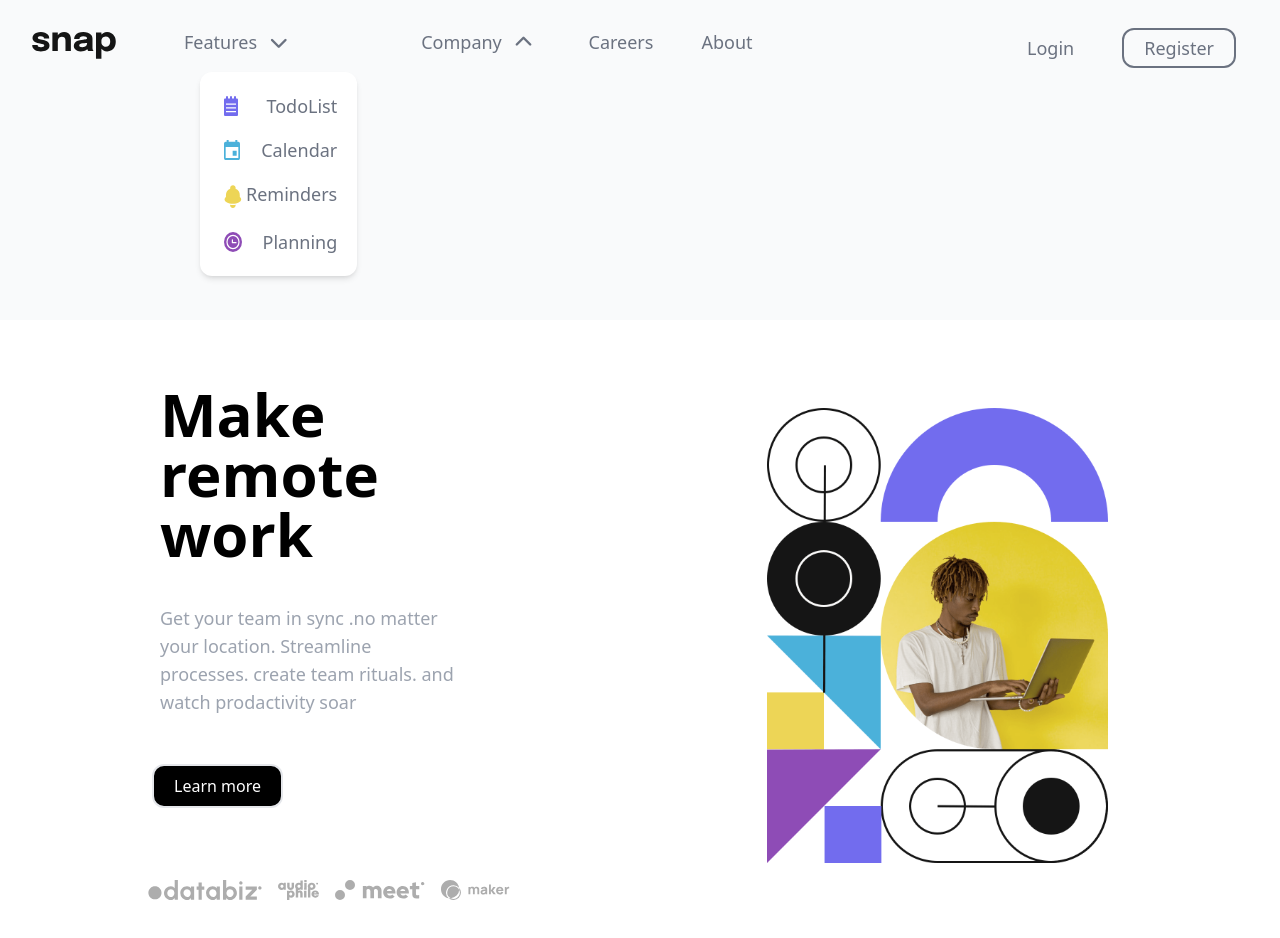
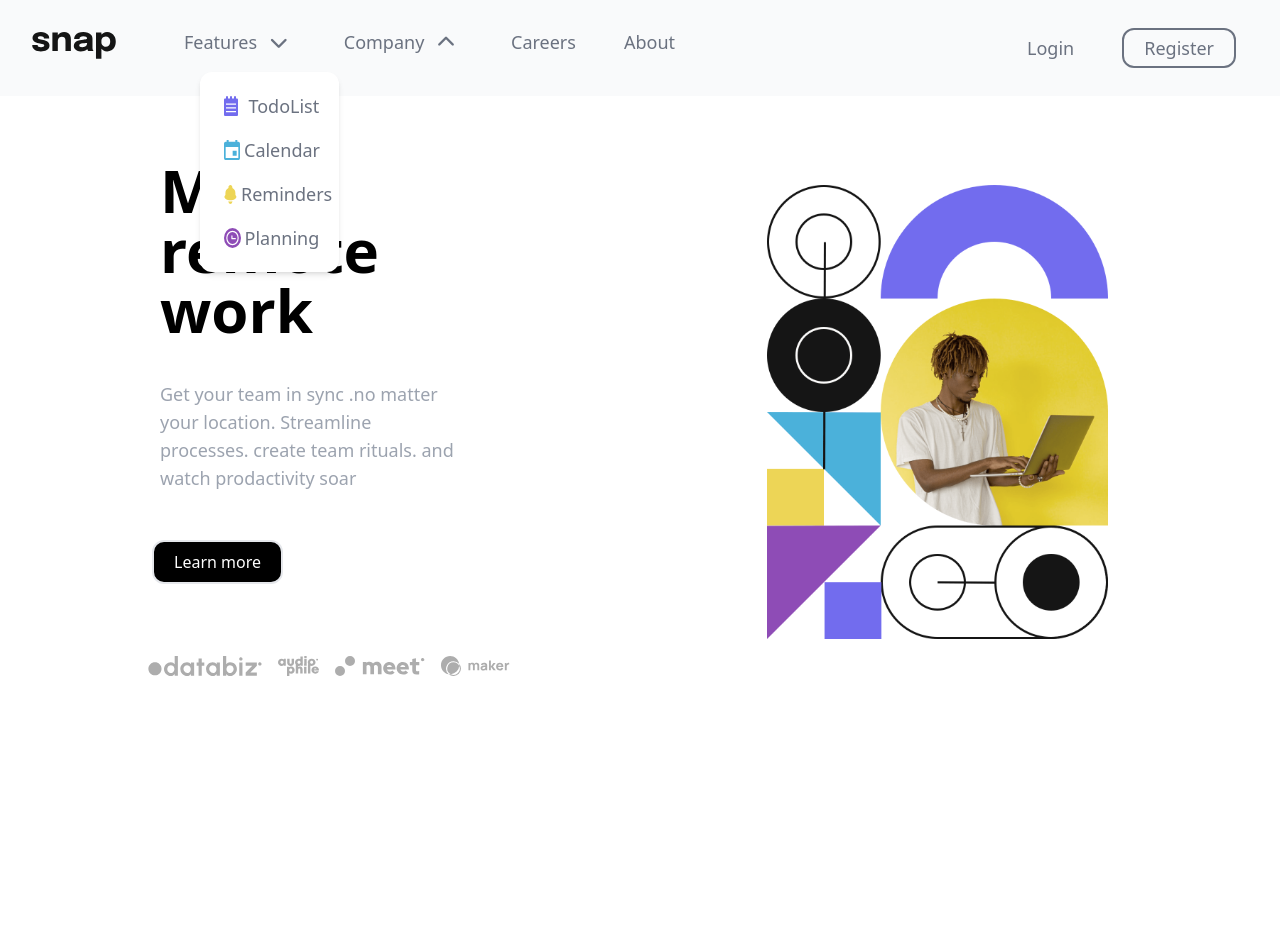
Before and after one commit to Mennapika/Intro-section-with-dropdown-navigation, a React (Create React App) app in the folder my-app/: page / in a window 1280 px wide. Both pictures are taken after a click on the link "Features". Shown: the top 938 px of the page. After the commit the page ends 800 px from the top, so only its background shows below. Built offline with nearby package versions, Linux system fonts and the light colour scheme.

Commit message:
edit desktop nav bar

```diff
--- a/my-app/src/Components/NavBar.jsx
+++ b/my-app/src/Components/NavBar.jsx
@@ -21,42 +21,18 @@ export const NavBar = () => {
       <div className='m-5 p-2'>
          <img  src={logo} alt="logo"/>
       </div>
-      <div onClick={handleClick} className='m-6 hidden'>
-      <i className={ clicked? 'fa-solid fa-xmark text-gray-500 hover:text-black focus:text-black' :'fa-solid fa-bars text-gray-500 hover:text-black focus:text-black'} ></i>
-      </div>
-      <ul className= "flex flex-col justify-between hidden">
-            <li className='m-6'><a  className='cursor-pointer text-gray-500 hover:text-black focus:text-black' onClick={closeMobileMenu}> Features</a> <i onClick={handleClickF} className={clickedF?"fa-solid fa-chevron-down mx-2 text-gray-500 hover:text-black focus:text-black":"fa-solid fa-chevron-up mx-2 text-gray-500 hover:text-black focus:text-black"}></i>
-            <ul className= {clickedF?"m-4 flex flex-col justify-between" :"hidden"}>
-            <li className='m-4 flex flex-row justify-between'>  <img src={todo}alt='todoList' height="10" className='m-1 cursor-pointer'/><a  className='cursor-pointer text-gray-500 hover:text-black focus:text-black' onClick={closeMobileMenu}> TodoList </a></li>
-            <li className='m-4 flex flex-row justify-between'>  <img src={calender}alt='calender' height="10" className='m-1 cursor-pointer' /><a  className='cursor-pointer text-gray-500 hover:text-black focus:text-black' onClick={closeMobileMenu}> Calendar </a></li>
-            <li className='m-4 flex flex-row justify-between'>  <img src={reminders}alt='reminders' width="18" className='m-1 cursor-pointer'/><a  className='cursor-pointer text-gray-500 hover:text-black focus:text-black' onClick={closeMobileMenu}> Reminders </a></li>
-            <li className='m-4 flex flex-row justify-between'>  <img src={planning}alt='planning' width="18" className='m-1 cursor-pointer'/><a  className='cursor-pointer text-gray-500 hover:text-black focus:text-black' onClick={closeMobileMenu}> Planning </a></li>
-            </ul>
-            </li>
-            <li className='m-6'> <a  className='cursor-pointer text-gray-500 hover:text-black focus:text-black' onClick={closeMobileMenu}> Company</a> <i onClick={handleClickC} className={clickedC?"fa-solid fa-chevron-down mx-1 text-gray-500 hover:text-black focus:text-black":"fa-solid fa-chevron-up mx-1 text-gray-500 hover:text-black focus:text-black"}></i>
-            <ul className= {clickedC?"m-4 flex flex-col justify-between" :"hidden"}>
-            <li className='m-4 flex flex-row justify-between'> <a  className='cursor-pointer text-gray-500 hover:text-black focus:text-black' onClick={closeMobileMenu}> History </a></li>
-            <li className='m-4 flex flex-row justify-between'>  <a  className='cursor-pointer text-gray-500 hover:text-black focus:text-black' onClick={closeMobileMenu}> OurTeam </a></li>
-            <li className='m-4 flex flex-row justify-between'>  <a  className='cursor-pointer text-gray-500 hover:text-black focus:text-black' onClick={closeMobileMenu}> Blog </a></li>
-            </ul>
-
-             </li>
-            <li className='m-6'> <a  className='cursor-pointer text-gray-500 hover:text-black focus:text-black' onClick={closeMobileMenu}> Careers</a></li>
-            <li className='m-6'> <a  className='cursor-pointer text-gray-500 hover:text-black focus:text-black' onClick={closeMobileMenu}> About</a></li>
-          </ul>
-
       <div className='px-4'>
           <ul className='flex flex-row justify-start '>
-            <li className='m-6'><a  className='cursor-pointer text-gray-500 hover:text-black' onClick={handleClickF}> Features </a> <i onClick={handleClickF} className={clickedF?"fa-solid fa-chevron-down mx-2  text-gray-500 hover:text-black":"fa-solid fa-chevron-up mx-2 text-gray-500 hover:text-black"}></i>
-            <ul className= {clickedF?"m-4 flex flex-col justify-between bg-white w-50 rounded-xl p-3 shadow-md" :"hidden"}>
+            <li className='m-6 relative'><a  className='cursor-pointer text-gray-500 hover:text-black' onClick={handleClickF}> Features </a> <i onClick={handleClickF} className={clickedF?"fa-solid fa-chevron-down mx-2  text-gray-500 hover:text-black":"fa-solid fa-chevron-up mx-2 text-gray-500 hover:text-black"}></i>
+            <ul className= {clickedF?"m-4 flex flex-col justify-between bg-white w-50 rounded-xl p-3 shadow-md absolute" :"hidden"}>
             <li className='m-2 flex flex-row justify-between'>  <img src={todo}alt='todoList' height="10" className='m-1 cursor-pointer'/><a  className='cursor-pointer text-gray-500 hover:text-black' onClick={closeMobileMenu}> TodoList </a></li>
             <li className='m-2 flex flex-row justify-between'>  <img src={calender}alt='calender' height="10" className='m-1 cursor-pointer' /><a  className='cursor-pointer text-gray-500 hover:text-black' onClick={closeMobileMenu}> Calendar </a></li>
             <li className='m-2 flex flex-row justify-between'>  <img src={reminders}alt='reminders' width="18" className='m-1 cursor-pointer'/><a  className='cursor-pointer text-gray-500 hover:text-black' onClick={closeMobileMenu}> Reminders </a></li>
             <li className='m-2 flex flex-row justify-between'>  <img src={planning}alt='planning' width="18" className='m-1 cursor-pointer'/><a  className='cursor-pointer text-gray-500 hover:text-black' onClick={closeMobileMenu}> Planning </a></li>
             </ul>
             </li>
-            <li className='m-6 group'> <a  className='cursor-pointer text-gray-500 hover:text-black focus:text-black' onClick={handleClickC} > Company</a>  <i onClick={handleClickC}  className={clickedC?"fa-solid fa-chevron-down mx-2  cursor-pointer text-gray-500 hover:text-black":"fa-solid fa-chevron-up mx-2 cursor-pointer text-gray-500 hover:text-black"}></i>
-            <ul className= {clickedC?"m-4 flex flex-col justify-between bg-white w-50 rounded-xl p-5 shadow-md " :"hidden"}>
+            <li className='m-6 group relative'> <a  className='cursor-pointer text-gray-500 hover:text-black focus:text-black' onClick={handleClickC} > Company</a>  <i onClick={handleClickC}  className={clickedC?"fa-solid fa-chevron-down mx-2  cursor-pointer text-gray-500 hover:text-black":"fa-solid fa-chevron-up mx-2 cursor-pointer text-gray-500 hover:text-black"}></i>
+            <ul className= {clickedC?"m-4 flex flex-col justify-between bg-white w-50 rounded-xl p-5 shadow-md absolute" :"hidden"}>
             <li className='m-1 flex flex-row justify-between'> <a  className='cursor-pointer text-gray-500 hover:text-black focus:text-black' onClick={closeMobileMenu}> History </a></li>
             <li className='m-1 flex flex-row justify-between'>  <a  className='cursor-pointer text-gray-500 hover:text-black focus:text-black' onClick={closeMobileMenu}> OurTeam </a></li>
             <li className='m-1 flex flex-row justify-between'>  <a  className='cursor-pointer text-gray-500 hover:text-black focus:text-black' onClick={closeMobileMenu}> Blog </a></li>
```
